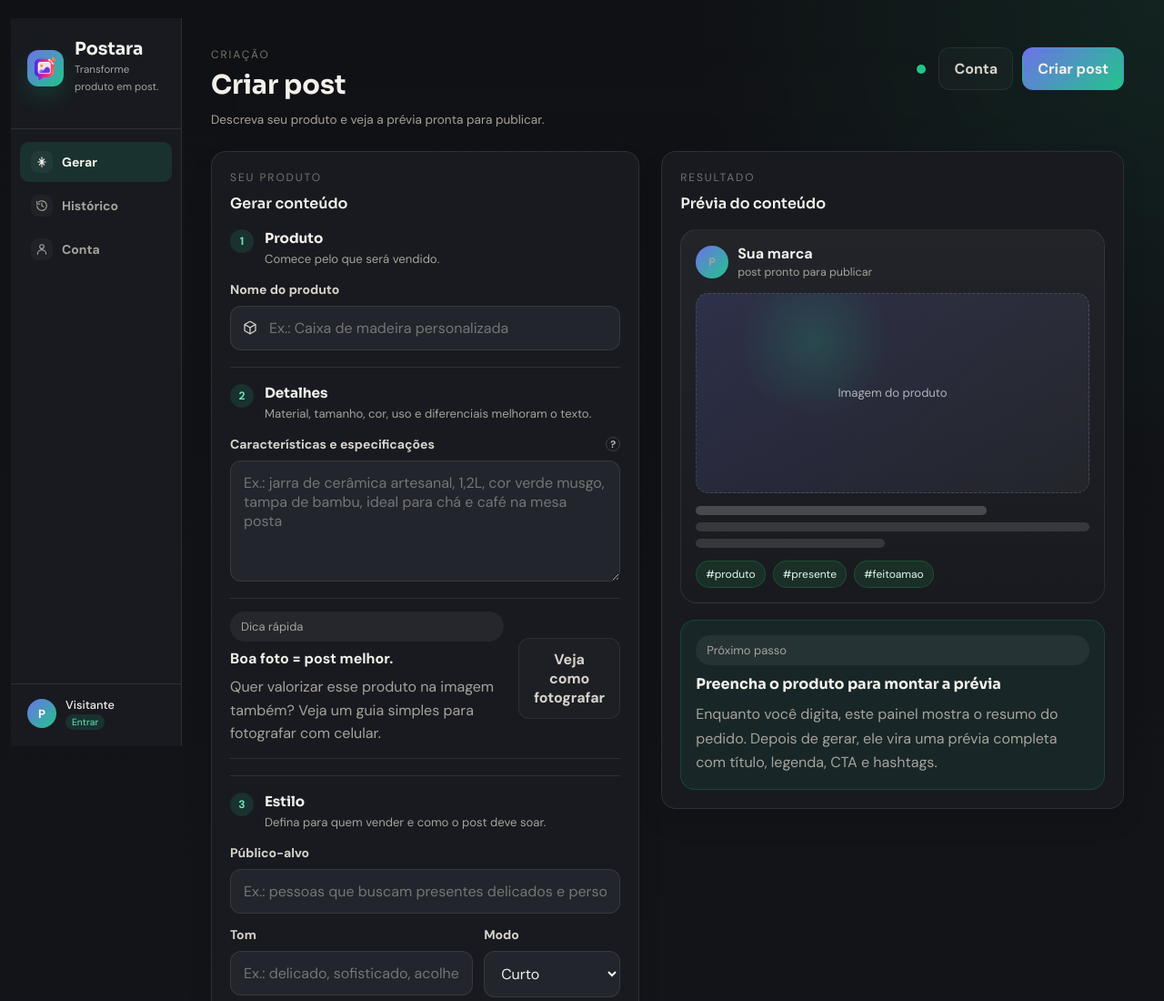
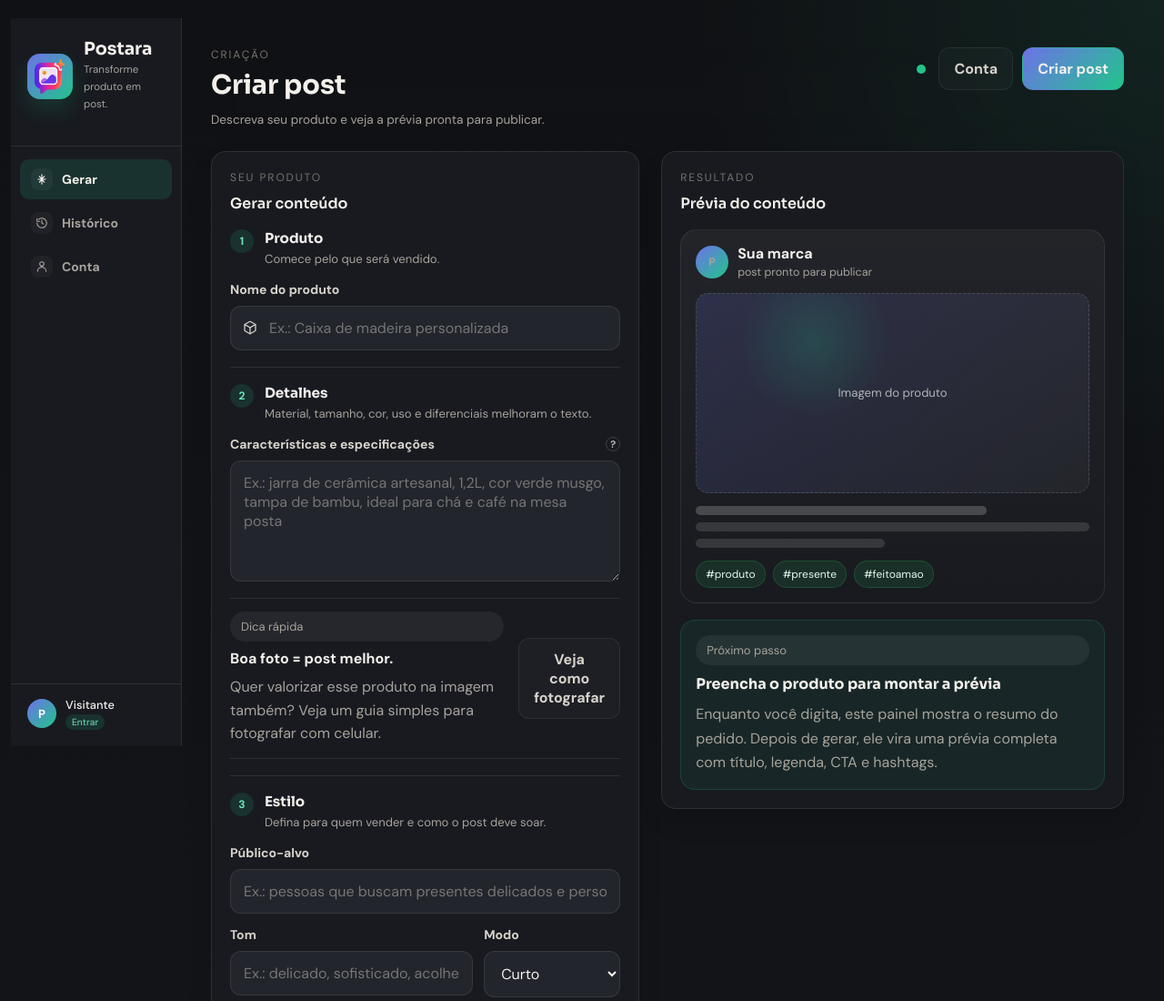
Before and after one commit to darilmaias-creator/postara1, a website: page postara-backend/public/index.html in a window 1280 px wide. Shown: the top 1100 px of the page at 91% size. Drawn offline with nearby package versions, Linux system fonts and the light colour scheme.

Commit message:
Aumenta icone da marca na sidebar

```diff
--- a/postara-backend/public/styles.css
+++ b/postara-backend/public/styles.css
@@ -161,20 +161,20 @@ button {
 }
 
 .brand-mark {
-    width: 40px;
-    height: 40px;
-    flex: 0 0 40px;
+    width: 50px;
+    height: 50px;
+    flex: 0 0 50px;
     display: inline-flex;
     align-items: center;
     justify-content: center;
-    border-radius: 12px;
+    border-radius: 14px;
     background: linear-gradient(135deg, var(--primary), var(--accent));
     box-shadow: 0 12px 24px rgba(33, 197, 139, 0.16);
 }
 
 .brand-mark-icon {
-    width: 26px;
-    height: 26px;
+    width: 38px;
+    height: 38px;
     object-fit: contain;
     display: block;
 }
```
